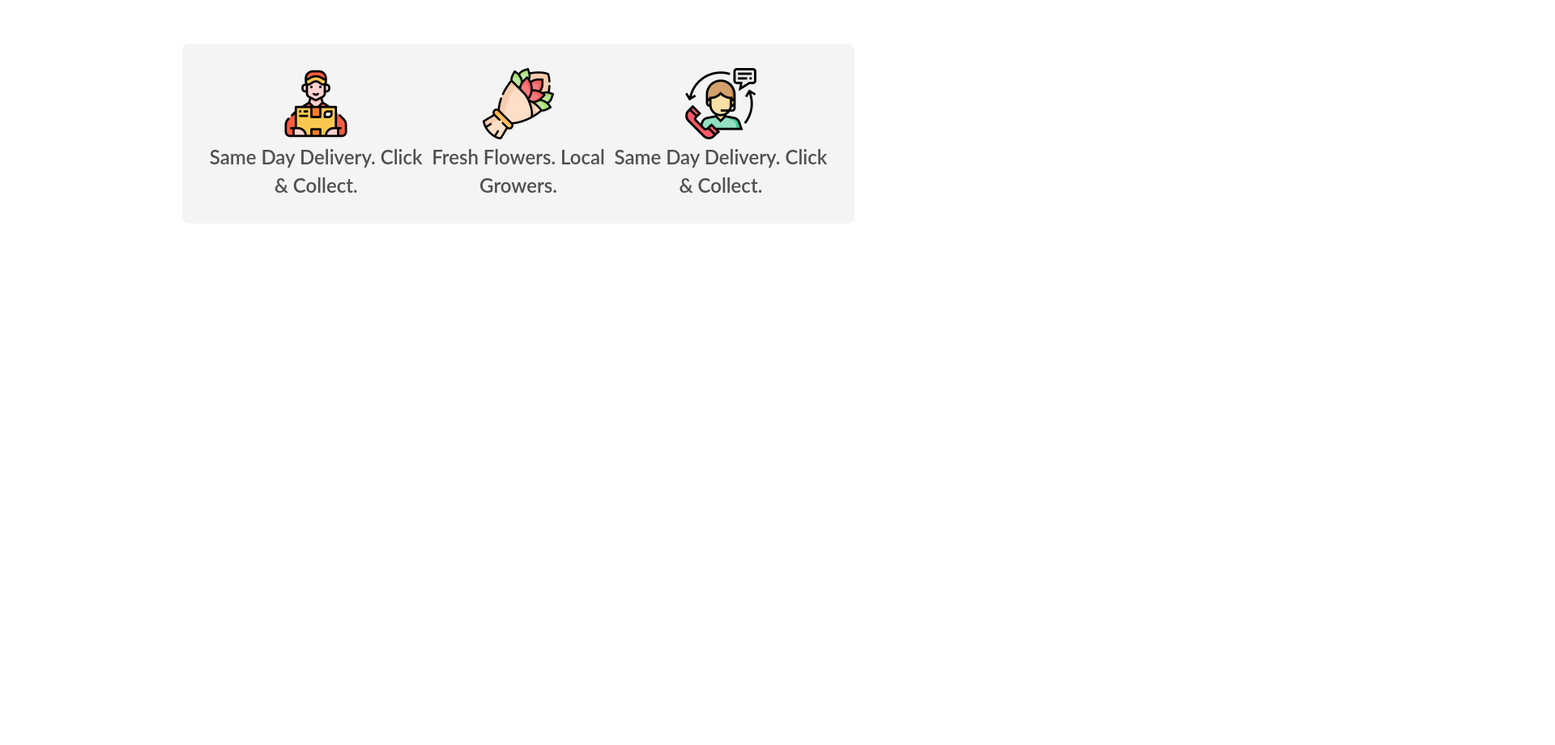
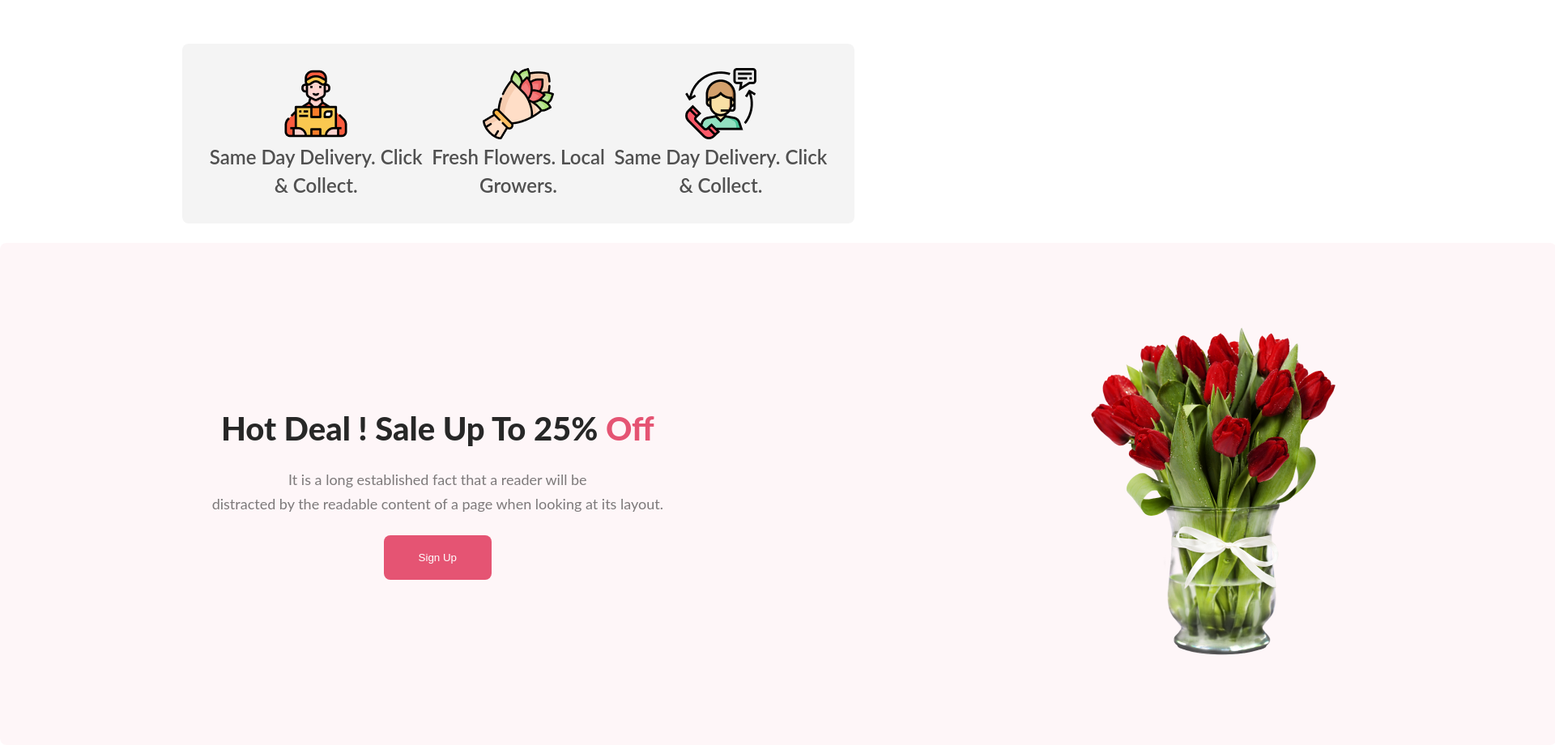
Before and after one commit to JibonMallick/Flower-assignment-1, a plain HTML site: page index.html in a window 1280 px wide. Shown: the part 1860-2780 px from the top of the page at 81% size, 1920 px wide, since content can reach past the window. Before the commit the page ends 2160 px from the top, so only its background shows below. Drawn offline with Linux system fonts and the light colour scheme.

Commit message:
hot-deal-page-add

```diff
--- a/index.html
+++ b/index.html
@@ -76,6 +76,22 @@
 
 
         </section>
+        <!----Hot-deal-add-->
+        <div class="hot-deal">
+            <div class="hd-left">
+                <h1 class="hd-title">Hot Deal ! Sale Up To 25% <span class="red">Off</span></h1>
+                <p class="hd-para">It is a long established fact that a reader will be <br> distracted by the readable content of a page when looking at its layout.</p>
+                <button class="hd-btn">Sign Up</button>
+            </div>
+            <div class="hd-right">
+                <img src="./Flower Asset/pngwing 8.png" alt="">
+            </div>
+        </div>
+        <!---instagram-add-->
+
+        <div class="instrgram">
+
+        </div>
 
     </main>
     <footer>
--- a/style.css
+++ b/style.css
@@ -154,3 +154,50 @@
     font-weight: 600;
     line-height: 35px;
 }
+
+.hot-deal {
+    width: 1922px;
+    height: 620px;
+    border-radius: 8px;
+    background: rgba(229, 84, 115, 0.05);
+    display: flex;
+    text-align: center;
+    justify-content: space-around;
+    align-items: center;
+}
+
+.hd-title {
+    color: #272727;
+    font-family: Lato;
+    font-size: 40px;
+    font-style: normal;
+    font-weight: 800;
+    line-height: normal;
+    padding-bottom: 24px;
+}
+
+.red {
+    color: #E55473;
+}
+
+.hd-para {
+    color: rgba(39, 39, 39, 0.60);
+    text-align: center;
+    font-family: Lato;
+    font-size: 18px;
+    font-style: normal;
+    font-weight: 400;
+    line-height: 30px;
+    padding-bottom: 24px;
+}
+
+.hd-btn {
+    display: inline-flex;
+    padding: 20px 43px;
+    align-items: flex-start;
+    gap: 10px;
+    border-radius: 8px;
+    background: #E55473;
+    border: none;
+    color: white;
+}
```
